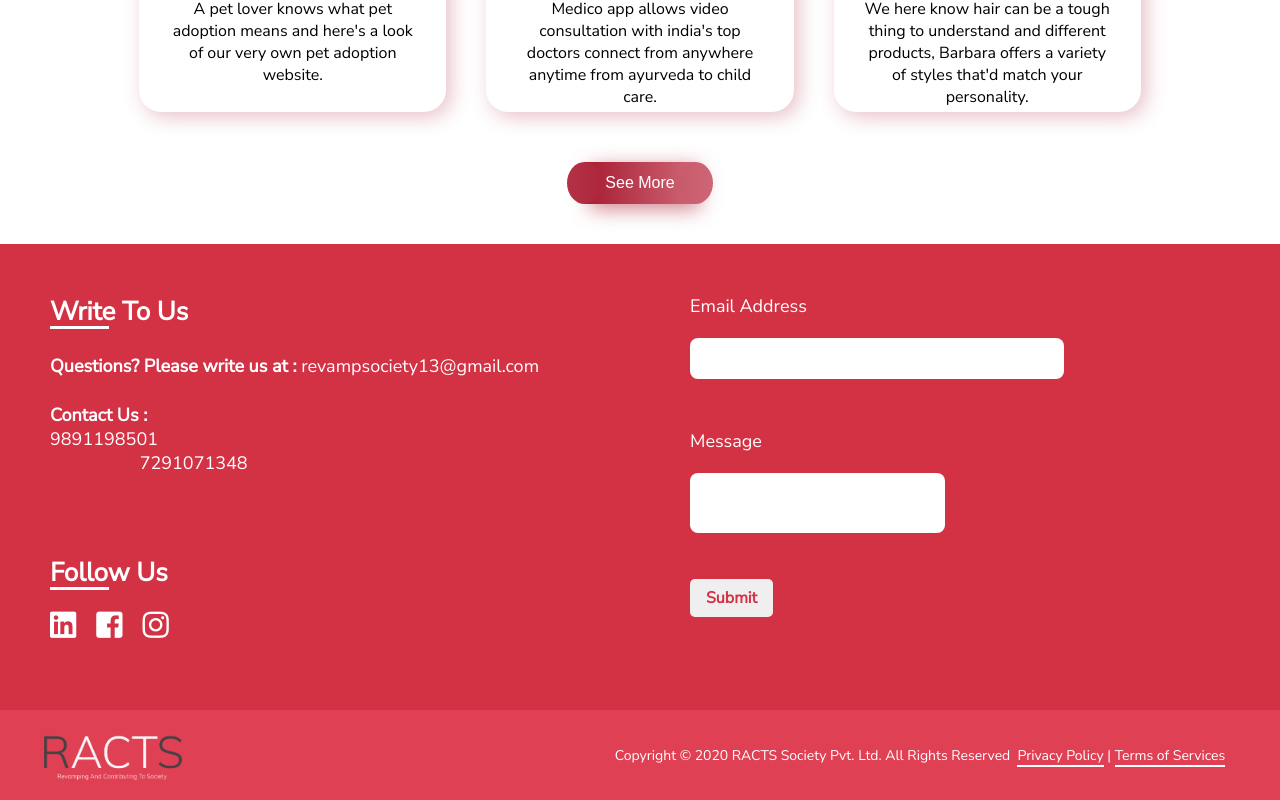
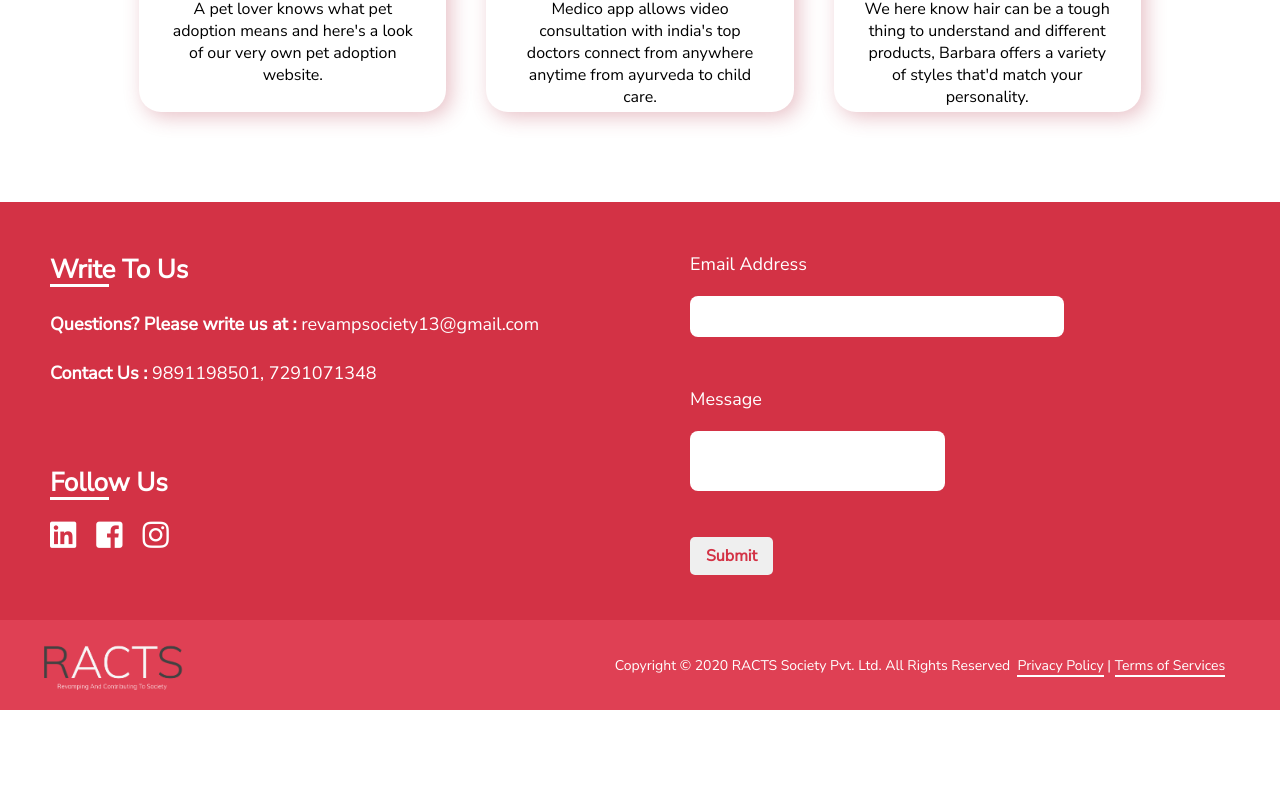
Before and after one commit to akansha8867/Racts, a React (Create React App) app: page / in a window 1280 px wide. Shown: the part 2805-3605 px from the top of the page. After the commit the page ends 3515 px from the top, so only its background shows below. Built offline with nearby package versions, Linux system fonts and the light colour scheme.

Commit message:
Last Update Done

```diff
--- a/public/index.html
+++ b/public/index.html
@@ -9,36 +9,13 @@
   <meta name="theme-color" content="#000000" />
   <meta name="description" content="Web site created using create-react-app" />
   <link rel="apple-touch-icon" href="%PUBLIC_URL%/logo192.png" />
-  <!--
-      manifest.json provides metadata used when your web app is installed on a
-      user's mobile device or desktop. See https://developers.google.com/web/fundamentals/web-app-manifest/
-    -->
   <link rel="manifest" href="%PUBLIC_URL%/manifest.json" />
-  <!--
-      Notice the use of %PUBLIC_URL% in the tags above.
-      It will be replaced with the URL of the `public` folder during the build.
-      Only files inside the `public` folder can be referenced from the HTML.
-
-      Unlike "/favicon.ico" or "favicon.ico", "%PUBLIC_URL%/favicon.ico" will
-      work correctly both with client-side routing and a non-root public URL.
-      Learn how to configure a non-root public URL by running `npm run build`.
-    -->
-  <title>React App</title>
+  <title>RACTS</title>
 </head>
 
 <body>
   <noscript>You need to enable JavaScript to run this app.</noscript>
   <div id="root"></div>
-  <!--
-      This HTML file is a template.
-      If you open it directly in the browser, you will see an empty page.
-
-      You can add webfonts, meta tags, or analytics to this file.
-      The build step will place the bundled scripts into the <body> tag.
-
-      To begin the development, run `npm start` or `yarn start`.
-      To create a production bundle, use `npm run build` or `yarn build`.
-    -->
 </body>
 
 </html>
--- a/src/component/Footer/Footer.css
+++ b/src/component/Footer/Footer.css
@@ -5,8 +5,7 @@
 .topLeft h1::before {content: ''; width: 10%; height: 3px; background-color: white; position: absolute; bottom: 0; z-index: 1;}
 .topLeft h6 {font-size: 18px;}
 .topLeft h6 span {font-weight: 400;}
-.infoBox {width: 33.5%; display: flex; flex-direction: column; margin-bottom: 80px; justify-content: flex-start;}
-.info2 {width: 100%; display: flex; justify-content: flex-end;}
+.infoBox {width: 100%; display: flex; flex-direction: column; margin-bottom: 80px; justify-content: flex-start;}
 .info1 {width: 100%; display: flex; justify-content: flex-start;}
 .topLeft h6 {margin: 25px 0;}
 .infoBox span {font-weight: 400;}
--- a/src/component/Footer/Footer.js
+++ b/src/component/Footer/Footer.js
@@ -11,9 +11,8 @@ function Footer() {
                         <h6>Questions? Please write us at : <span>revampsociety13@gmail.com</span></h6>
                         <div className="infoBox">
                             <div className="info1">
-                                <h6>Contact Us : <span>9891198501</span></h6>
+                                <h6>Contact Us : <span>9891198501, 7291071348</span></h6>
                             </div>
-                            <div className="info2"><h6><span>7291071348</span></h6></div>
                         </div>
                         <h1>Follow Us</h1>
                         <div className="ractsLink">
--- a/src/component/Projects/Project.css
+++ b/src/component/Projects/Project.css
@@ -8,7 +8,7 @@
 .cardImg{ width: 100%; height: 200px; display: flex; align-items: center; justify-content: center;}
 .cardImg img {width: 90%; height: 90%; margin-top: 10px;}
 .projectsMore {width: 100%; padding: 20px 0; margin-bottom: 20px;}
-.projectsMore button { padding: 12px 20px; position: relative; z-index: 20; background-image: linear-gradient(to right, #A81C31, #CE6676); border: none; color: white; font-size: 16px; box-shadow: 5px 5px 20px rgba(179,50,69,0.6);}
+.projectsMore button { padding: 12px 20px; position: relative; z-index: 20; background-image: linear-gradient(to right, #A81C31, #CE6676); border: none; color: white; font-size: 16px; box-shadow: 5px 5px 20px rgba(179,50,69,0.6); display: none;}
 .projectsMore button:hover {cursor: pointer;}
 .projectsMore button:focus {outline: none;}
 .projectsMore button::before {content: ''; width: 35px; height: 100%; background-image: linear-gradient(to right,#B33245, #AE263B); position: absolute; top: 0; bottom: 0; left: -18px; border-radius: 50%; z-index: 10;}
```
